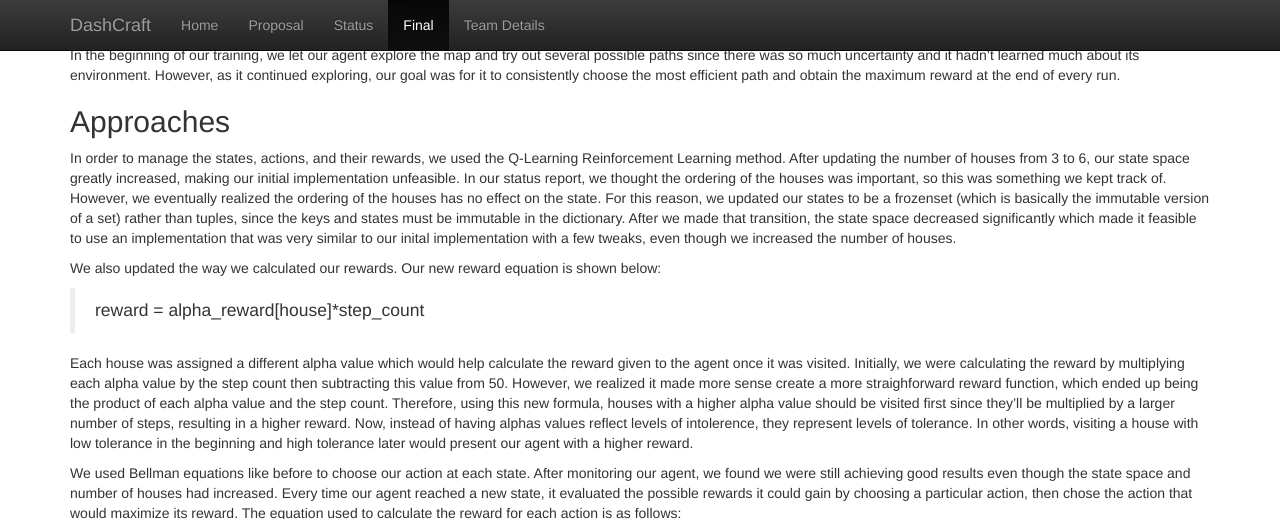
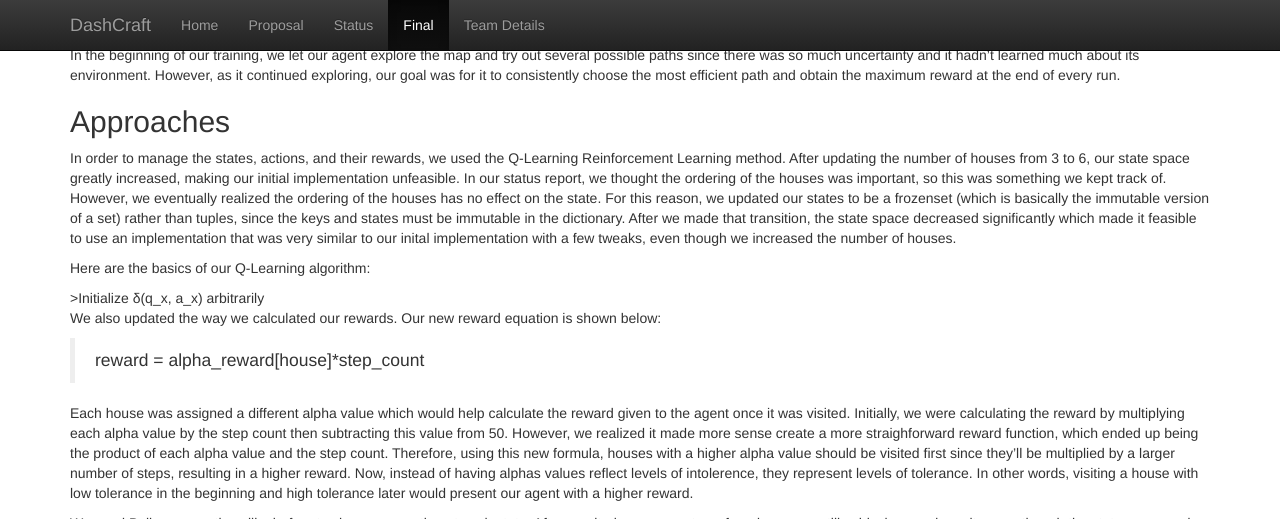
Before and after one commit to alonmaor/DashCraft, a Jekyll site: the page built from docs/final.md, in a window 1280 px wide and 900 px high, scrolled down 1322 px, cut to the strip 0-519 px from the top of the window. Built offline with Jekyll 4.4.1, drawn with Linux system fonts in a browser that asks for light colours.

Commit message:
Update final.md

```diff
--- a/docs/final.md
+++ b/docs/final.md
@@ -20,6 +20,11 @@ In the beginning of our training, we let our agent explore the map and try out s
 ## Approaches
 In order to manage the states, actions, and their rewards, we used the Q-Learning Reinforcement Learning method. After updating the number of houses from 3 to 6, our state space greatly increased, making our initial implementation unfeasible. In our status report, we thought the ordering of the houses was important, so this was something we kept track of. However, we eventually realized the ordering of the houses has no effect on the state. For this reason, we updated our states to be a frozenset (which is basically the immutable version of a set) rather than tuples, since the keys and states must be immutable in the dictionary. After we made that transition, the state space decreased significantly which made it feasible to use an implementation that was very similar to our inital implementation with a few tweaks, even though we increased the number of houses.
 
+Here are the basics of our Q-Learning algorithm:
+<div lang="latex">
+>Initialize δ(q_x, a_x) arbitrarily
+</div>
+
 We also updated the way we calculated our rewards. Our new reward equation is shown below:
 >reward = alpha_reward[house]*step_count
 
@@ -27,6 +32,7 @@ Each house was assigned a different alpha value which would help calculate the r
 
 We used Bellman equations like before to choose our action at each state. After monitoring our agent, we found we were still achieving good results even though the state space and number of houses had increased. Every time our agent reached a new state, it evaluated the possible rewards it could gain by choosing a particular action, then chose the action that would maximize its reward. The equation used to calculate the reward for each action is as follows:
 ><img align="middle" src="https://i.imgur.com/XNl2rQ2.png">
+
 where q = the current state, a = the chosen action, R = the immediate reward, x = the current run, and gamma = discount factor, which determined how much we value future rewards vs. current rewards.
 
 Since our status report, we have found that we may have placed a higher weight than neccessary on future rewards. However, this was a simple fix. Adjusting the gamma value to 0.8, which slightly lowered the weight of future rewards, gave us an optimal result. We also changed the calculation for our epsilon to a different decay algorithm:
```
